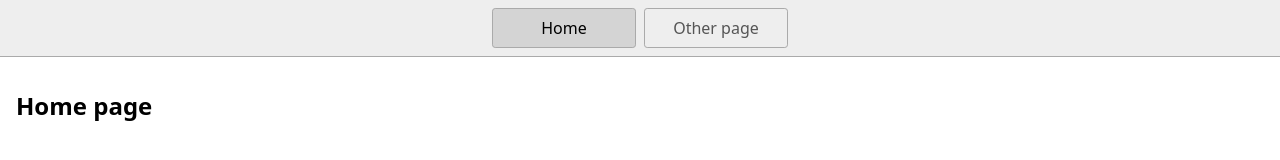
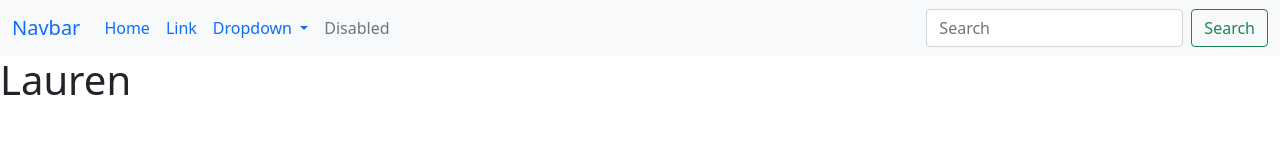
Before and after one commit to LaurenPallas/candycat, a plain HTML site: page index.html in a window 1280 px wide. Drawn offline with nearby package versions, Linux system fonts and the light colour scheme.

Commit message:
1 file modified

```diff
--- a/index.html
+++ b/index.html
@@ -8,16 +8,49 @@
       Need a visual blank slate?
       Remove all code in `styles.css`!
     -->
-    <link rel="stylesheet" href="styles.css" />
-    <script type="module" src="script.js"></script>
+
+<link href="https://cdn.jsdelivr.net/npm/bootstrap@5.0.2/dist/css/bootstrap.min.css" rel="stylesheet" integrity="sha384-EVSTQN3/azprG1Anm3QDgpJLIm9Nao0Yz1ztcQTwFspd3yD65VohhpuuCOmLASjC" crossorigin="anonymous"> <script src="https://cdn.jsdelivr.net/npm/bootstrap@5.0.2/dist/js/bootstrap.bundle.min.js" integrity="sha384-MrcW6ZMFYlzcLA8Nl+NtUVF0sA7MsXsP1UyJoMp4YLEuNSfAP+JcXn/tWtIaxVXM" crossorigin="anonymous"></script>
   </head>
   <body>
-    <nav>
-      <a href="/" aria-current="page">Home</a>
-      <a href="/page2.html">Other page</a>
+    <nav class="navbar navbar-expand-lg bg-light">
+      <div class="container-fluid">
+        <a class="navbar-brand" href="#">Navbar</a>
+        <button class="navbar-toggler" type="button" data-bs-toggle="collapse" data-bs-target="#navbarSupportedContent" aria-controls="navbarSupportedContent" aria-expanded="false" aria-label="Toggle navigation">
+          <span class="navbar-toggler-icon"></span>
+        </button>
+        <div class="collapse navbar-collapse" id="navbarSupportedContent">
+          <ul class="navbar-nav me-auto mb-2 mb-lg-0">
+            <li class="nav-item">
+              <a class="nav-link active" aria-current="page" href="#">Home</a>
+            </li>
+            <li class="nav-item">
+              <a class="nav-link" href="#">Link</a>
+            </li>
+            <li class="nav-item dropdown">
+              <a class="nav-link dropdown-toggle" href="#" role="button" data-bs-toggle="dropdown" aria-expanded="false">
+                Dropdown
+              </a>
+              <ul class="dropdown-menu">
+                <li><a class="dropdown-item" href="#">Action</a></li>
+                <li><a class="dropdown-item" href="#">Another action</a></li>
+                <li><hr class="dropdown-divider"></li>
+                <li><a class="dropdown-item" href="#">Something else here</a></li>
+              </ul>
+            </li>
+            <li class="nav-item">
+              <a class="nav-link disabled">Disabled</a>
+            </li>
+          </ul>
+          <form class="d-flex" role="search">
+            <input class="form-control me-2" type="search" placeholder="Search" aria-label="Search">
+            <button class="btn btn-outline-success" type="submit">Search</button>
+          </form>
+        </div>
+      </div>
     </nav>
     <main>
-      <h1>Home page</h1>
+      <h1>Lauren
+      </h1>
     </main>
   </body>
 </html>
```
